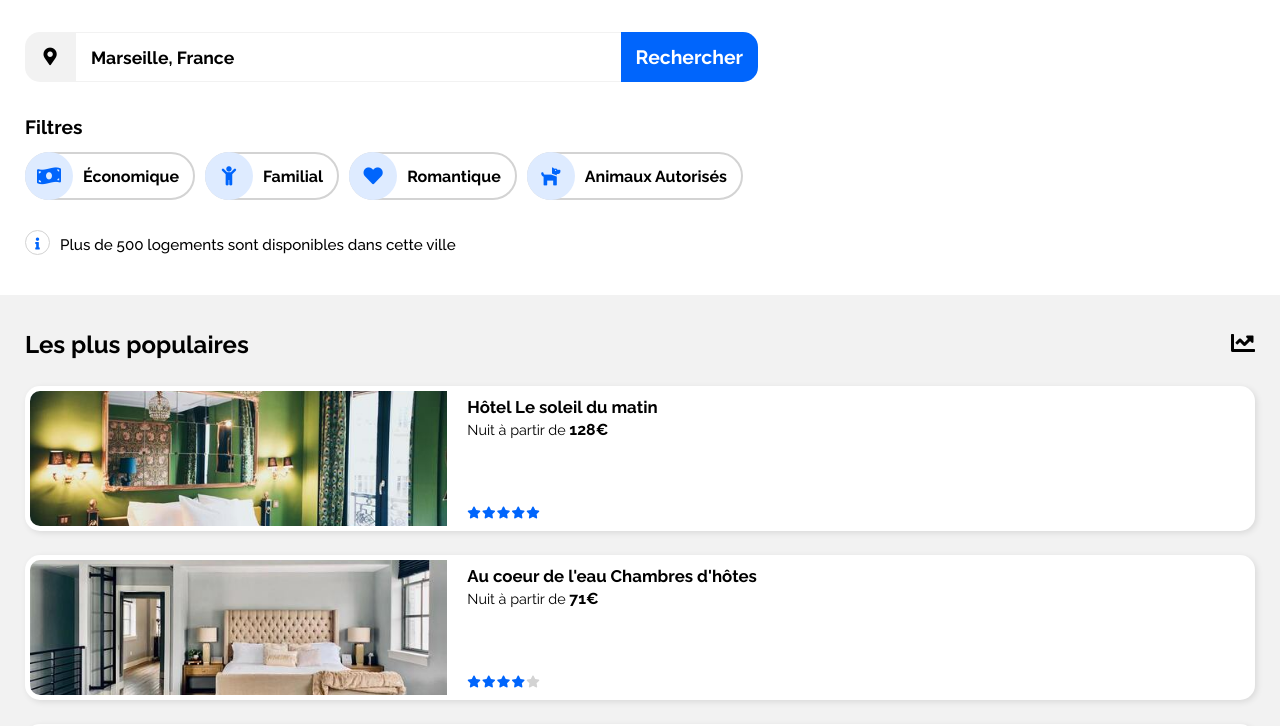
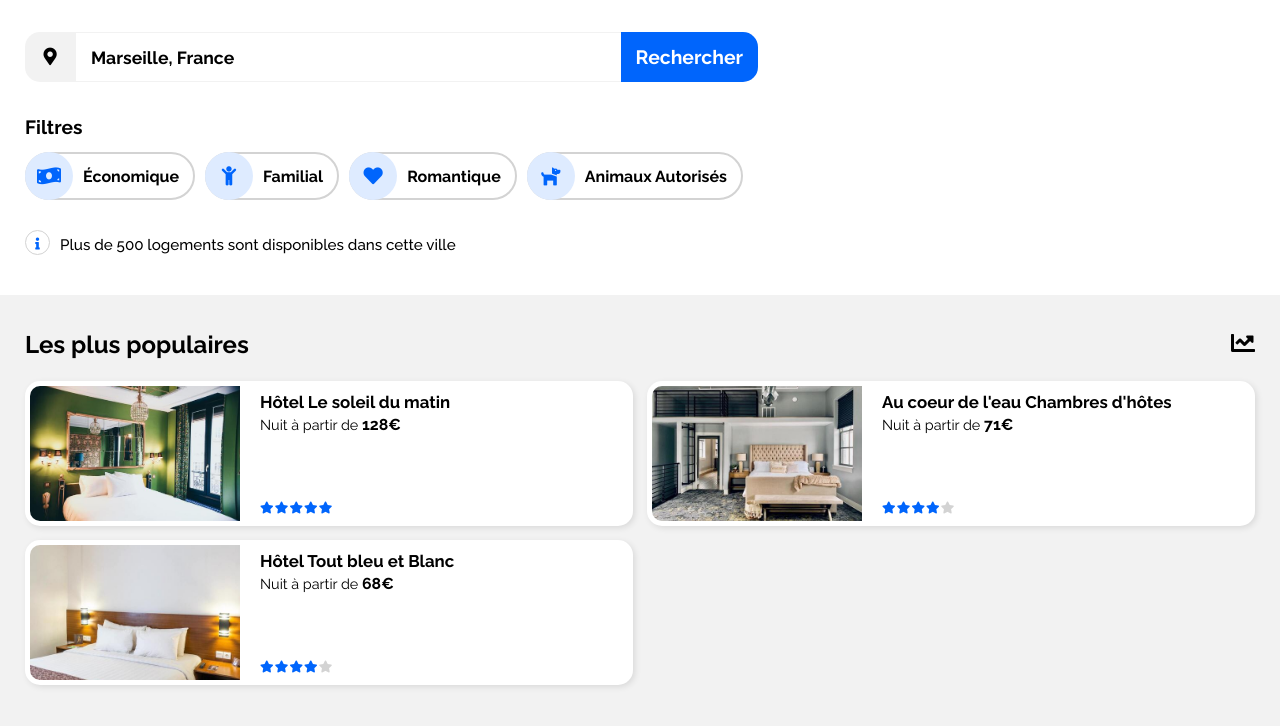
Before and after one commit to alexandre-jung/AlexandreJung_2_12082021, a plain HTML site: page index.html in a window 1280 px wide. Shown: the part 170-896 px from the top of the page. Drawn offline with Linux system fonts and the light colour scheme.

Commit message:
:iphone: popular section displays 2 columns on tablets

```diff
--- a/static/css/layout.css
+++ b/static/css/layout.css
@@ -35,6 +35,11 @@
     padding-bottom: 35px;
 }
 
+#popular, #housings {
+    min-width: 0;
+    min-height: 0;
+}
+
 #top-section {
     display: flex;
     flex-direction: column;
@@ -48,4 +53,17 @@
         position: relative;
         top: 0;
     }
+    #popular > .card-container {
+        display: flex;
+        flex-direction: row;
+        justify-content: space-between;
+        flex-wrap: wrap;
+        padding: 0;
+    }
+    #popular .card-container > a {
+        /* 2 cards per row width a 14px margin between them */
+        padding: 0;
+        width: calc(50% - 7px);
+
+    }
 }
```
